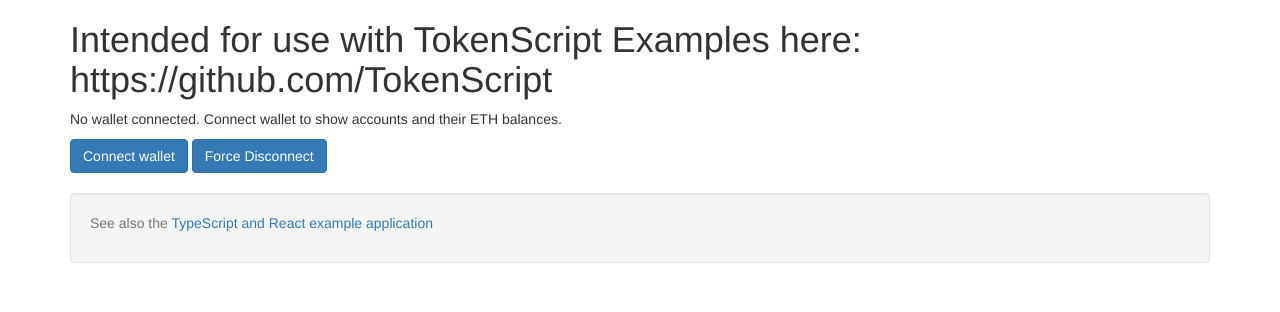
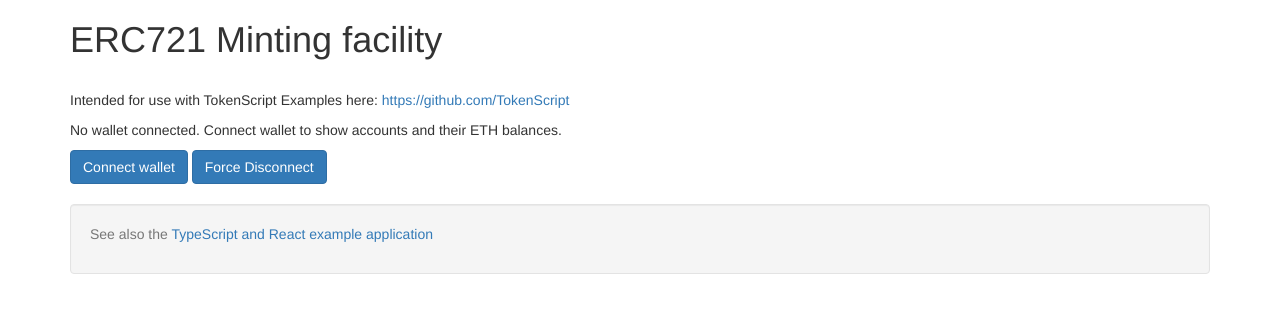
Before and after one commit to JamesSmartCell/JamesSmartCell.github.io, a plain HTML site: page index.html in a window 1280 px wide. Drawn offline with nearby package versions, Linux system fonts and the light colour scheme; a script that the page names is missing.

Commit message:
Change formatting

```diff
--- a/index.html
+++ b/index.html
@@ -12,7 +12,9 @@
     <div class="container">
       <div class="row">
         <div class="col-md-12">
-          <h1>Intended for use with TokenScript Examples here: https://github.com/TokenScript</h1>
+          <h1>ERC721 Minting facility</h1>
+          </br>
+          <p>Intended for use with TokenScript Examples here: <a href="https://github.com/TokenScript">https://github.com/TokenScript</a></p>
 
           <p>No wallet connected. Connect wallet to show accounts and their ETH balances.</p>
 
```
